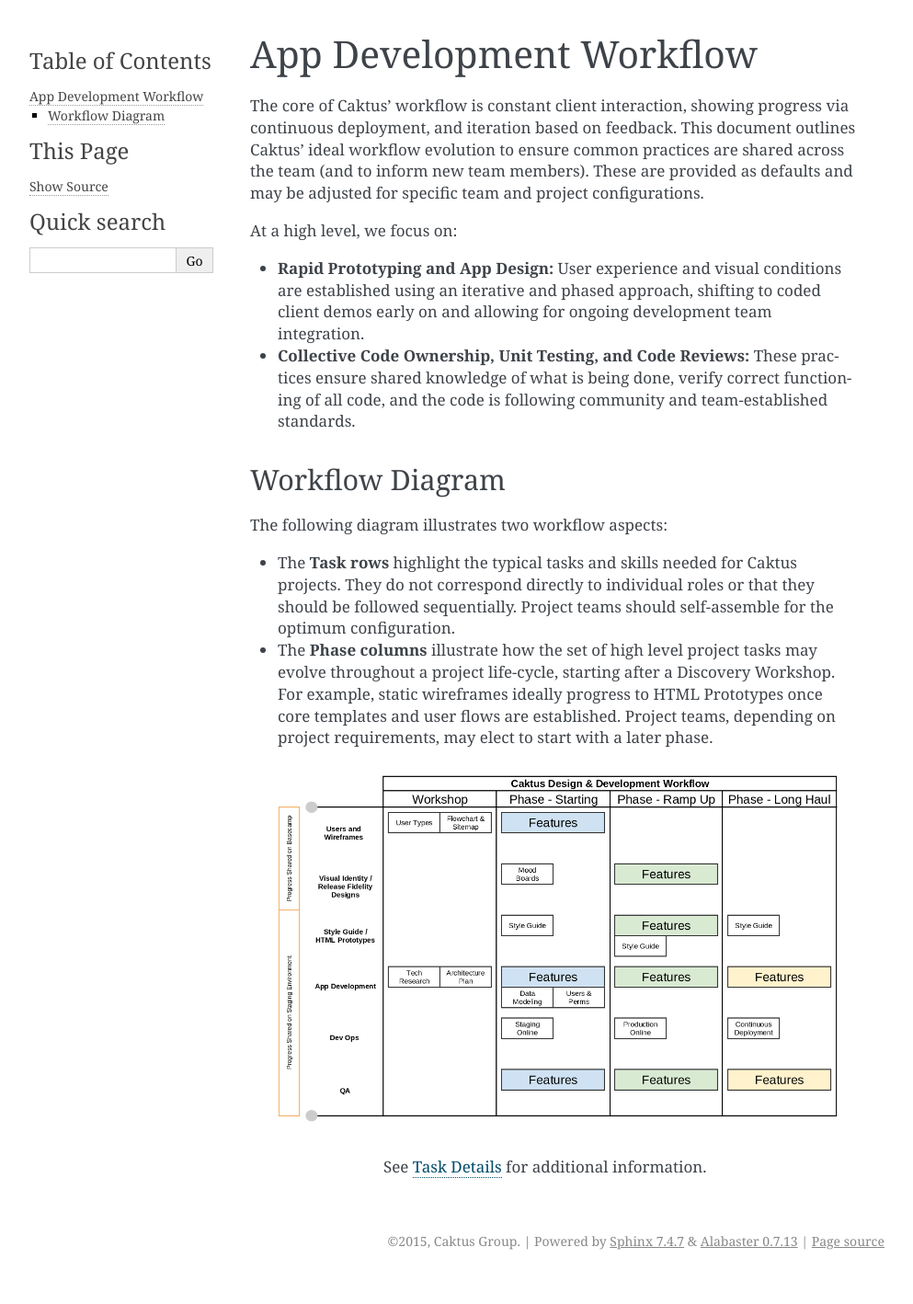
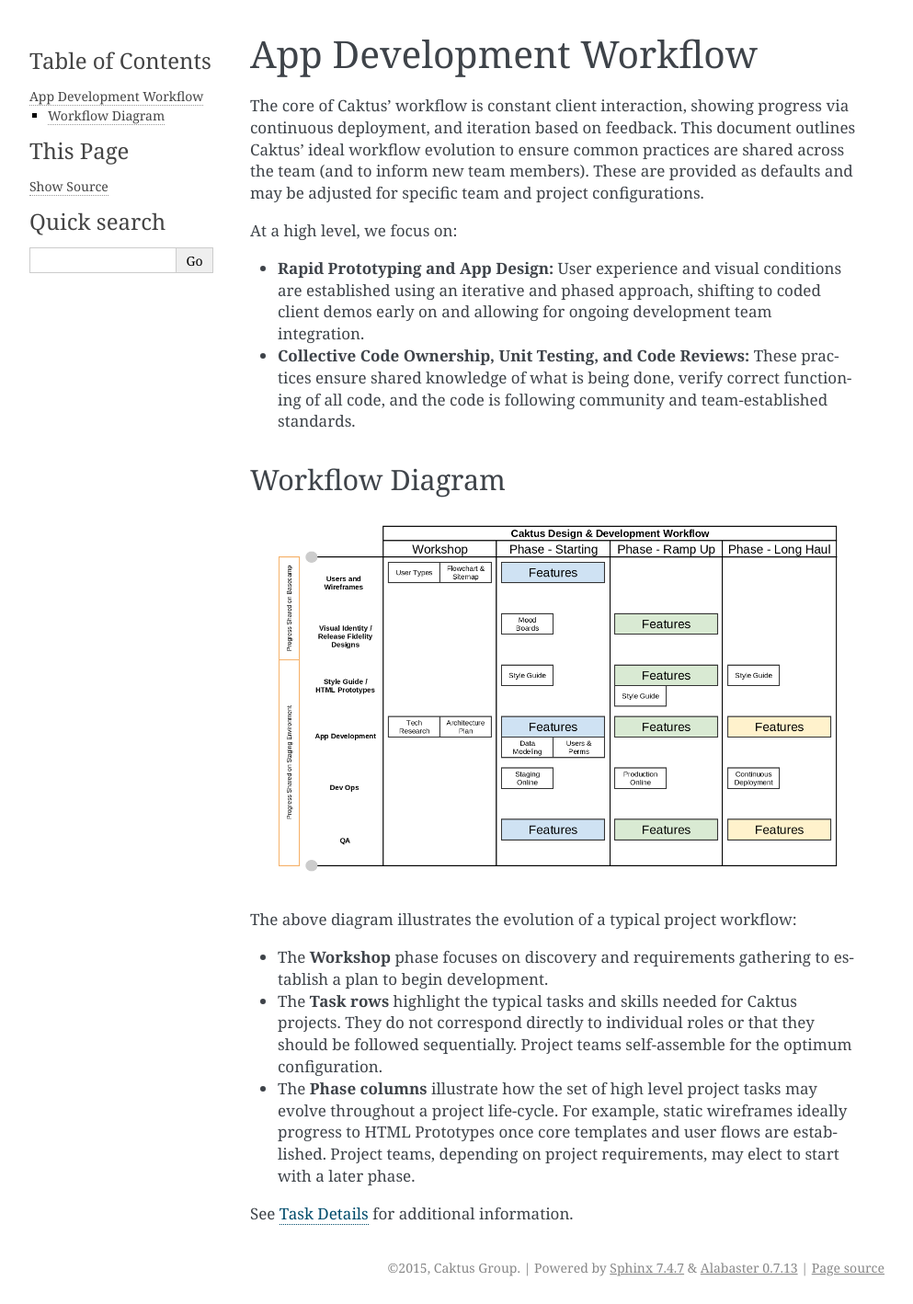
Before and after one commit to caktus/guidebook, a Sphinx documentation site: the page built from source/workflow.rst, in a window 1280 px wide. Shown: the whole page at 92% size, without its empty margins (148-1141 px from the left). Built offline with Sphinx 7.4.7, drawn with Linux system fonts in a browser that asks for light colours; before the commit the page ends 1389 px from its top, so only the background shows below that.

Commit message:
add workshop description

```diff
--- a/source/workflow.rst
+++ b/source/workflow.rst
@@ -16,13 +16,14 @@
 Workflow Diagram
 ----------------
 
-The following diagram illustrates two workflow aspects:
-
-* The **Task rows** highlight the typical tasks and skills needed for Caktus projects. They do not correspond directly to individual roles or that they should be followed sequentially. Project teams should self-assemble for the optimum configuration.
-* The **Phase columns** illustrate how the set of high level project tasks may evolve throughout a project life-cycle, starting after a Discovery Workshop. For example, static wireframes ideally progress to HTML Prototypes once core templates and user flows are established. Project teams, depending on project requirements, may elect to start with a later phase.
-
 .. figure:: _static/caktus_design_dev_workflow.png
   :target: _static/caktus_design_dev_workflow.png
   :alt: Caktus App Development Workflow
 
-  See `Task Details <https://docs.google.com/document/d/1vh4wzkOTP2al5X5hbDx7ct3NTnXjsOANWxt4wBghcI8/edit?usp=sharing>`_ for additional information.
+The above diagram illustrates the evolution of a typical project workflow:
+
+* The **Workshop** phase focuses on discovery and requirements gathering to establish a plan to begin development.
+* The **Task rows** highlight the typical tasks and skills needed for Caktus projects. They do not correspond directly to individual roles or that they should be followed sequentially. Project teams self-assemble for the optimum configuration.
+* The **Phase columns** illustrate how the set of high level project tasks may evolve throughout a project life-cycle. For example, static wireframes ideally progress to HTML Prototypes once core templates and user flows are established. Project teams, depending on project requirements, may elect to start with a later phase.
+
+See `Task Details <https://docs.google.com/document/d/1vh4wzkOTP2al5X5hbDx7ct3NTnXjsOANWxt4wBghcI8/edit?usp=sharing>`_ for additional information.
```
